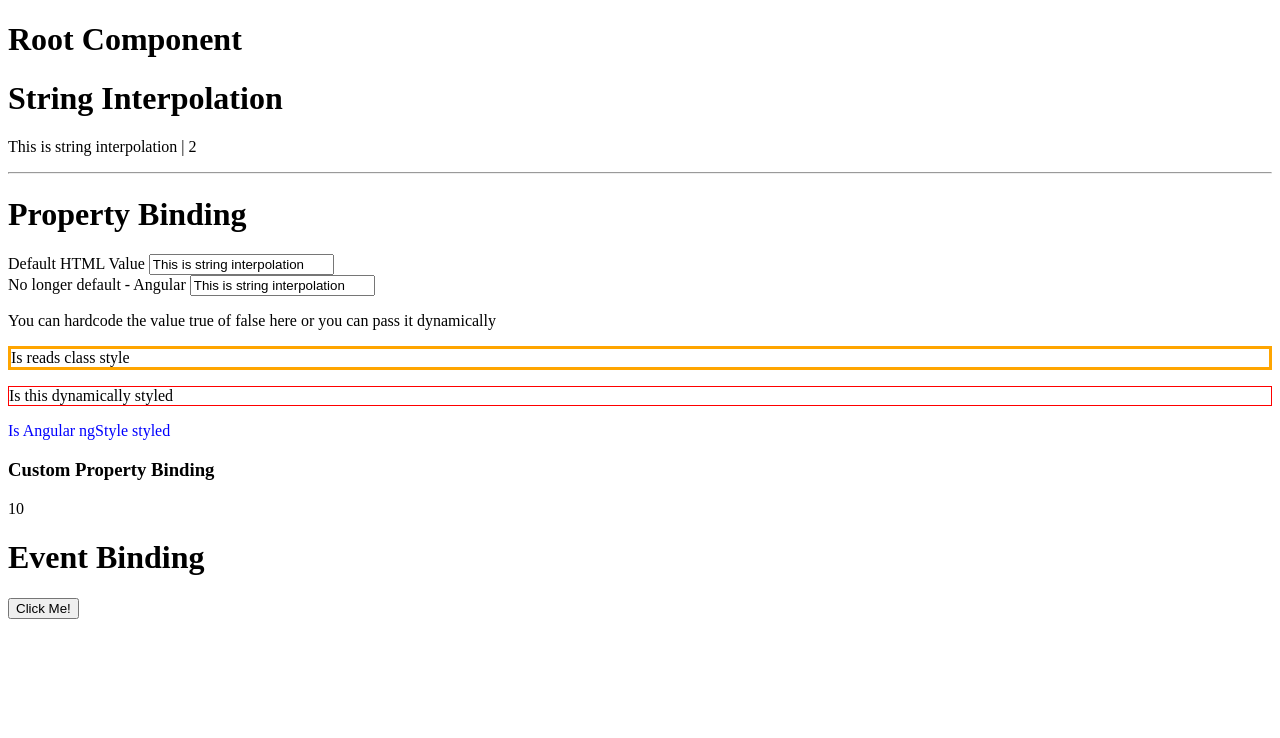
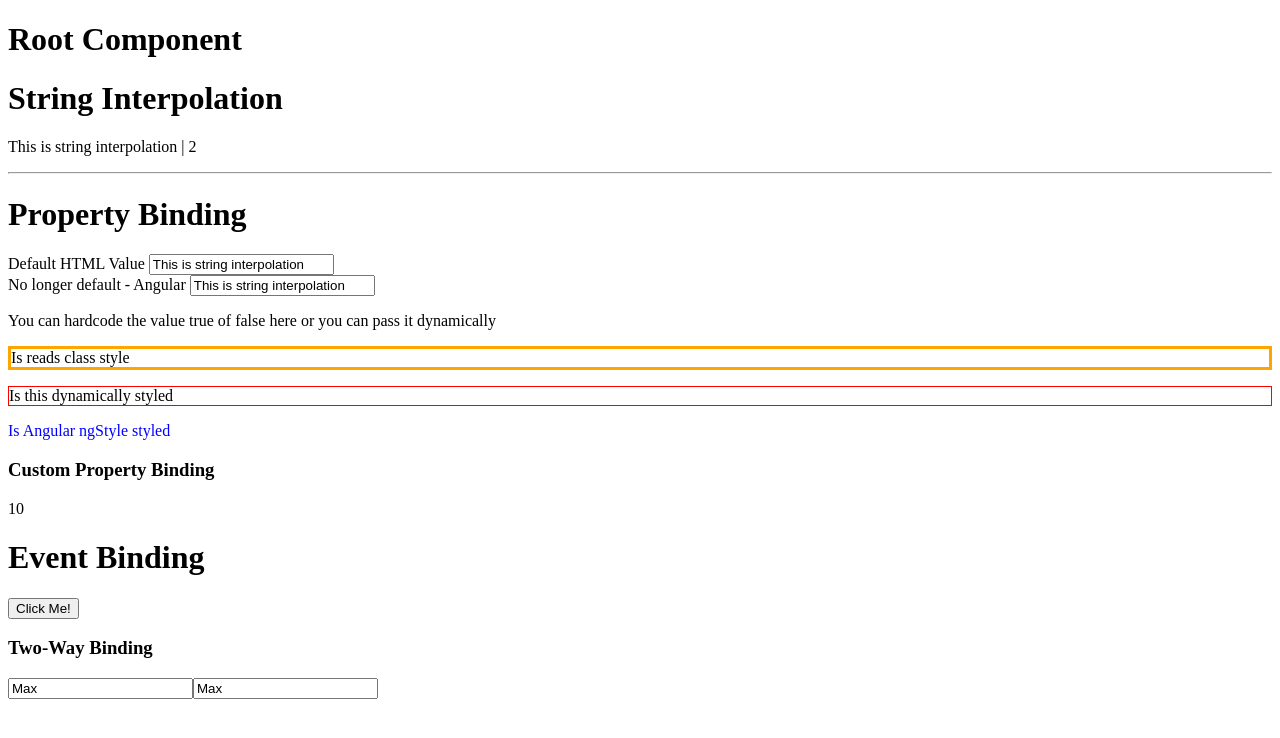
Before and after one commit to jennyEckstein/Udemy_AngularJS_Tutorial, an Angular app in the folder first-app/: page / in a window 1280 px wide. Shown: the top 738 px of the page. Built offline with nearby package versions, Linux system fonts and the light colour scheme.

Commit message:
feat: implemented two-way binding
two-way binding is when two fields are attached on one data source, so
when change one it reflected in another

```diff
--- a/first-app/src/app/app.module.ts
+++ b/first-app/src/app/app.module.ts
@@ -7,13 +7,15 @@ import { AppComponent } from './app.component';
 import { DatabindingComponent } from './databinding/databinding.component';
 import { PropertyBindingComponent } from './databinding/property-binding.component';
 import { EventBindingComponent } from './databinding/event-binding.component';
+import { TwoWayBindingComponent } from './databinding/two-way-binding.component';
 
 @NgModule({
   declarations: [
     AppComponent,
     DatabindingComponent,
     PropertyBindingComponent,
-    EventBindingComponent
+    EventBindingComponent,
+    TwoWayBindingComponent
   ],
   imports: [
     BrowserModule,
--- a/first-app/src/app/databinding/databinding.component.html
+++ b/first-app/src/app/databinding/databinding.component.html
@@ -24,4 +24,7 @@ No longer default - Angular
 <jenny-property-binding [result]="10"></jenny-property-binding>
 
 <h1>Event Binding</h1>
-<jenny-event-binding (clicked)="onCli($event)"></jenny-event-binding>
+<jenny-event-binding (clickable)="onCli($event)"></jenny-event-binding>
+
+<h3>Two-Way Binding</h3>
+<jenny-two-way-binding></jenny-two-way-binding>
--- a/first-app/src/app/databinding/databinding.component.ts
+++ b/first-app/src/app/databinding/databinding.component.ts
@@ -1,12 +1,13 @@
 import { Component, OnInit } from '@angular/core';
 import { PropertyBindingComponent } from './property-binding.component.ts';
 import { EventBindingComponent } from './event-binding.component.ts';
+import { TwoWayBindingComponent } from './two-way-binding.component.ts';
 
 @Component({
   selector: 'jenny-databinding',
   templateUrl: './databinding.component.html',
   styleUrls: ['./databinding.component.css'],
-  directives: [PropertyBindingComponent, EventBindingComponent]
+  directives: [PropertyBindingComponent, EventBindingComponent, TwoWayBindingComponent]
 })
 export class DatabindingComponent {
 	stringInterpolation = "This is string interpolation"
--- a/first-app/src/app/databinding/event-binding.component.ts
+++ b/first-app/src/app/databinding/event-binding.component.ts
@@ -9,7 +9,7 @@ import { Component, EventEmitter, Output } from '@angular/core';
 })
 export class EventBindingComponent {
 
-  @Output() clicked = new EventEmitter<string>();
+  @Output('clickable') clicked = new EventEmitter<string>();
 
   onClicked(){
     this.clicked.emit('|It works|');
--- /dev/null
+++ b/first-app/src/app/databinding/two-way-binding.component.ts
@@ -0,0 +1,15 @@
+import { Component} from '@angular/core';
+
+@Component({
+  selector: 'jenny-two-way-binding',
+  template: `
+    <input type="text" [(ngModel)]="person.name">
+    <input type="text" [(ngModel)]="person.name">
+  `
+})
+export class TwoWayBindingComponent {
+  person = {
+    name: 'Max',
+    age: 27
+  };
+}
```
